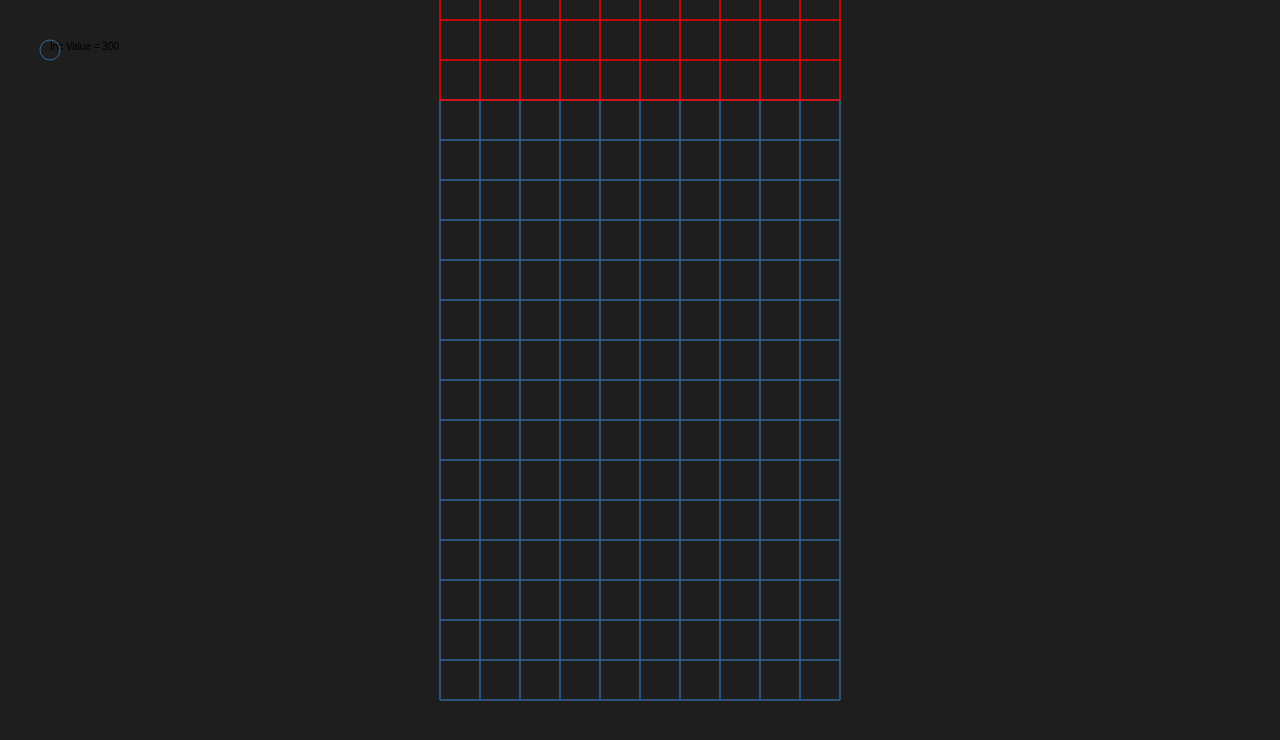
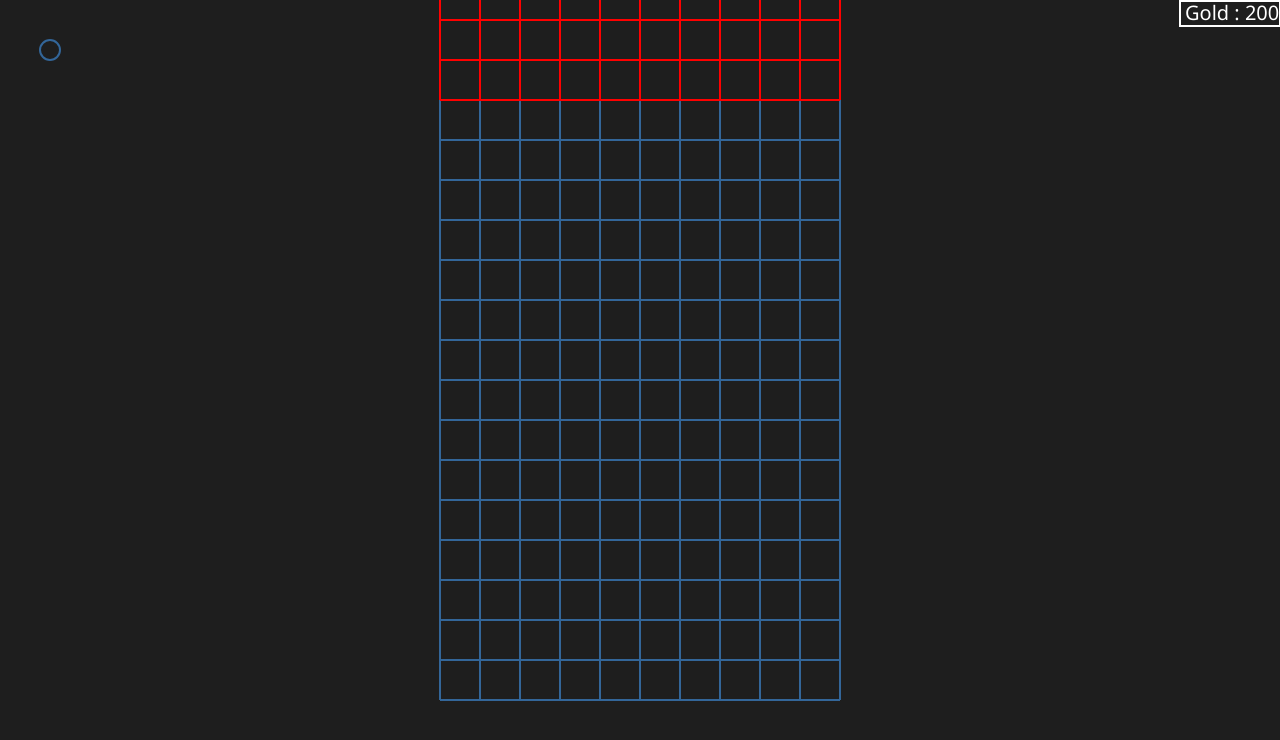
Before and after one commit to BrunevalPE/TD, a plain HTML site: page index.html in a window 1280 px wide. Drawn offline with Linux system fonts and the light colour scheme.

Commit message:
split files

```diff
--- a/game.js
+++ b/game.js
@@ -6,9 +6,8 @@ var Game = /** @class */ (function () {
         Game.context.clearRect(0, 0, Game.canvas.width, Game.canvas.height);
         Game.context.fillStyle = "#1E1E1E";
         Game.context.fillRect(0, 0, Game.canvas.width, Game.canvas.height);
-        Game.context.fillStyle = "#000";
-        Game.context.fillText("Inc Value = " + Game.inc, 50, 50);
         Game.grid.draw();
+        Game.interface.draw();
         Game.towers.forEach(function (element) {
             element.draw();
         });
@@ -24,6 +23,8 @@ var Game = /** @class */ (function () {
         window.addEventListener('resize', Game.resize, false);
         Game.towers.push(new Tower(new Vector2(50, 50)));
         Game.grid = new Grid();
+        Game.interface = new Interface();
+        Game.canvas.addEventListener('mousemove', Game.interface.mouseMoveEvent, false);
         requestAnimationFrame(Game.draw);
     };
     Game.canvas = document.getElementById("c");
@@ -55,48 +56,7 @@ var Tower = /** @class */ (function () {
     };
     return Tower;
 }());
-var Grid = /** @class */ (function () {
-    function Grid() {
-        this.nbRow = 15;
-        this.nbCol = 10;
-        this.size = 40;
-        this.enemySpawnRow = 3;
-    }
-    Grid.prototype.draw = function () {
-        var left = (Game.canvas.width / 2) - ((this.nbCol / 2) * this.size);
-        var top = (Game.canvas.height / 2) - ((this.nbRow / 2) * this.size);
-        for (var i = 0; i <= this.nbRow; i++) {
-            Game.context.beginPath();
-            Game.context.moveTo(left, top + (i * this.size));
-            Game.context.lineTo(left + (this.size * this.nbCol), top + (i * this.size));
-            Game.context.closePath();
-            Game.context.stroke();
-        }
-        for (var j = 0; j <= this.nbCol; j++) {
-            Game.context.beginPath();
-            Game.context.moveTo(left + (j * this.size), top);
-            Game.context.lineTo(left + (j * this.size), top + (this.size * this.nbRow));
-            Game.context.closePath();
-            Game.context.stroke();
-        }
-        for (var i = 0; i <= this.enemySpawnRow; i++) {
-            Game.context.beginPath();
-            Game.context.strokeStyle = "#f00";
-            Game.context.moveTo(left, top - (i * this.size));
-            Game.context.lineTo(left + (this.size * this.nbCol), top - (i * this.size));
-            Game.context.closePath();
-            Game.context.stroke();
-        }
-        for (var j = 0; j <= this.nbCol; j++) {
-            Game.context.beginPath();
-            Game.context.strokeStyle = "#f00";
-            Game.context.moveTo(left + (j * this.size), top - (this.size * this.enemySpawnRow));
-            Game.context.lineTo(left + (j * this.size), top);
-            Game.context.closePath();
-            Game.context.stroke();
-        }
-    };
-    return Grid;
-}());
-Game.start();
+window.addEventListener('load', function () {
+    Game.start();
+}, false);
 //# sourceMappingURL=game.js.map
--- /dev/null
+++ b/grid.js
@@ -0,0 +1,44 @@
+var Grid = /** @class */ (function () {
+    function Grid() {
+        this.nbRow = 15;
+        this.nbCol = 10;
+        this.size = 40;
+        this.enemySpawnRow = 3;
+    }
+    Grid.prototype.draw = function () {
+        var left = (Game.canvas.width / 2) - ((this.nbCol / 2) * this.size);
+        var top = (Game.canvas.height / 2) - ((this.nbRow / 2) * this.size);
+        for (var i = 0; i <= this.nbRow; i++) {
+            Game.context.beginPath();
+            Game.context.moveTo(left, top + (i * this.size));
+            Game.context.lineTo(left + (this.size * this.nbCol), top + (i * this.size));
+            Game.context.closePath();
+            Game.context.stroke();
+        }
+        for (var j = 0; j <= this.nbCol; j++) {
+            Game.context.beginPath();
+            Game.context.moveTo(left + (j * this.size), top);
+            Game.context.lineTo(left + (j * this.size), top + (this.size * this.nbRow));
+            Game.context.closePath();
+            Game.context.stroke();
+        }
+        for (var i = 0; i <= this.enemySpawnRow; i++) {
+            Game.context.beginPath();
+            Game.context.strokeStyle = "#f00";
+            Game.context.moveTo(left, top - (i * this.size));
+            Game.context.lineTo(left + (this.size * this.nbCol), top - (i * this.size));
+            Game.context.closePath();
+            Game.context.stroke();
+        }
+        for (var j = 0; j <= this.nbCol; j++) {
+            Game.context.beginPath();
+            Game.context.strokeStyle = "#f00";
+            Game.context.moveTo(left + (j * this.size), top - (this.size * this.enemySpawnRow));
+            Game.context.lineTo(left + (j * this.size), top);
+            Game.context.closePath();
+            Game.context.stroke();
+        }
+    };
+    return Grid;
+}());
+//# sourceMappingURL=grid.js.map
--- a/index.html
+++ b/index.html
@@ -5,6 +5,8 @@
     </head>
     <body>
         <canvas id="c"></canvas>
+        <script src="interface.js"></script>
+        <script src="grid.js"></script>
         <script src="game.js"></script>
     </body>
 </html>
--- /dev/null
+++ b/interface.js
@@ -0,0 +1,22 @@
+var Interface = /** @class */ (function () {
+    function Interface() {
+        this.gold = 200;
+    }
+    Interface.prototype.GetGold = function () {
+        return this.gold;
+    };
+    Interface.prototype.draw = function () {
+        Game.context.beginPath();
+        Game.context.rect(Game.canvas.width - 100, 1, 100, 25);
+        Game.context.strokeStyle = "#FFF";
+        Game.context.lineWidth = 2;
+        Game.context.stroke();
+        Game.context.font = "20px Segoe UI";
+        Game.context.fillStyle = "#FFF";
+        Game.context.fillText("Gold : " + this.gold, (Game.canvas.width - 95), 20);
+    };
+    Interface.prototype.mouseMoveEvent = function (evt) {
+    };
+    return Interface;
+}());
+//# sourceMappingURL=interface.js.map
```
Also changed, not shown: game.ts (+12 -50 lines), grid.ts (added, +46 -0 lines), interface.ts (added, +26 -0 lines), 3 other files.
